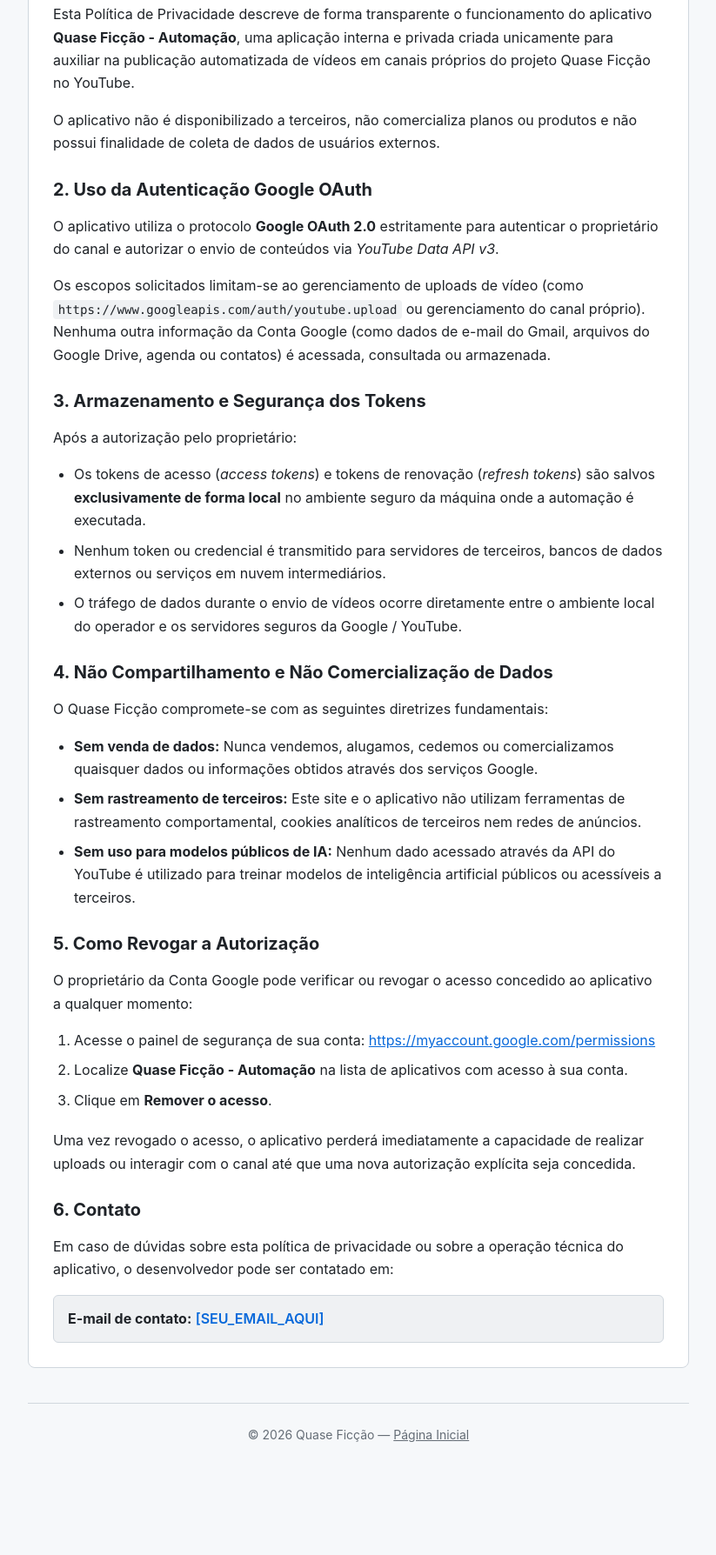
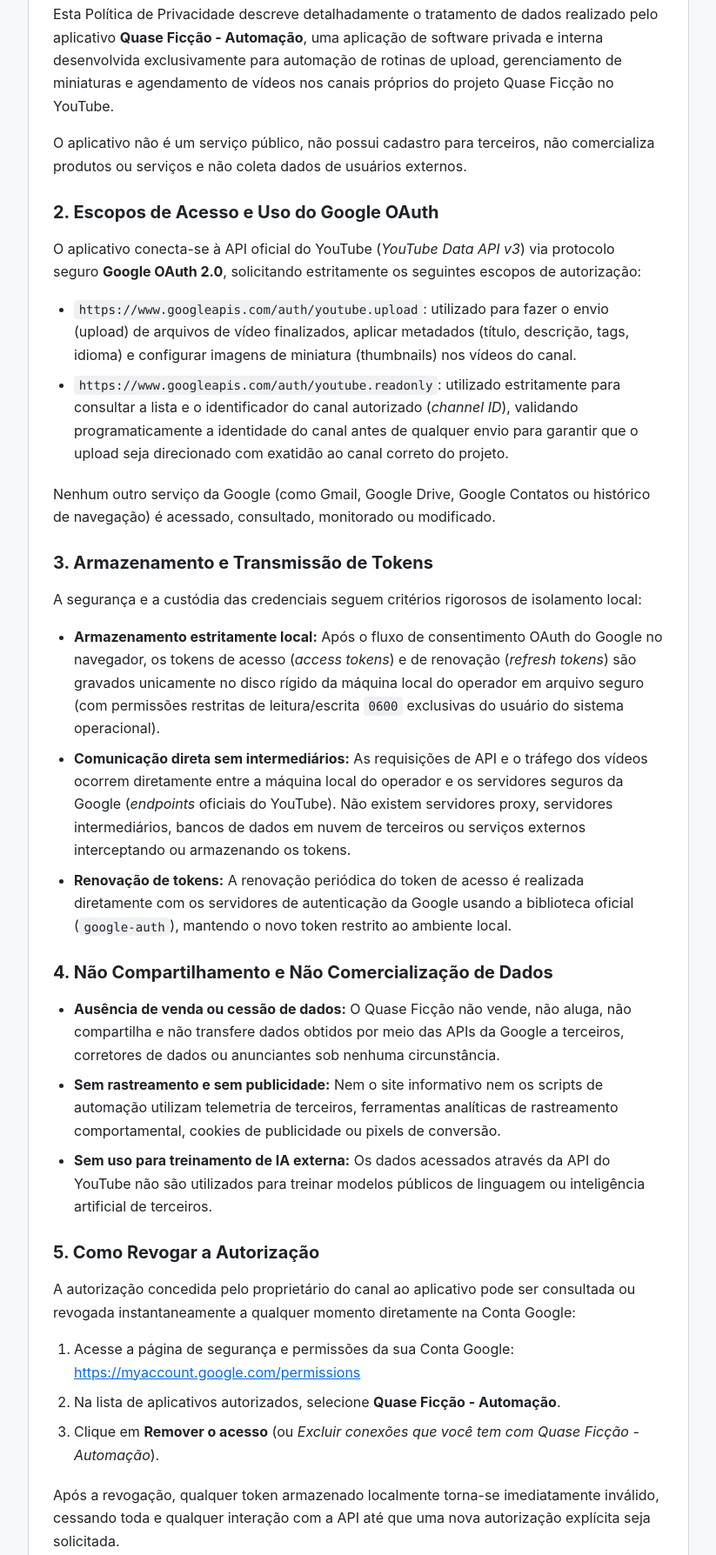
Before and after one commit to run-white-rabbit/quase-ficcao, a plain HTML site: page privacidade.html in a window 1280 px wide. Shown: the part 321-2109 px from the top of the page at 87% size, without its empty margins (228-1051 px from the left). Before the commit the page ends 2014 px from the top, so only its background shows below. Drawn offline with Linux system fonts and the light colour scheme.

Commit message:
docs: adiciona e-mail oficial e refina política com detalhes reais de execução

```diff
--- a/privacidade.html
+++ b/privacidade.html
@@ -18,59 +18,60 @@
     <article class="card content">
       <h2>1. Visão Geral</h2>
       <p>
-        Esta Política de Privacidade descreve de forma transparente o funcionamento do aplicativo <strong>Quase Ficção - Automação</strong>, uma aplicação interna e privada criada unicamente para auxiliar na publicação automatizada de vídeos em canais próprios do projeto Quase Ficção no YouTube.
+        Esta Política de Privacidade descreve detalhadamente o tratamento de dados realizado pelo aplicativo <strong>Quase Ficção - Automação</strong>, uma aplicação de software privada e interna desenvolvida exclusivamente para automação de rotinas de upload, gerenciamento de miniaturas e agendamento de vídeos nos canais próprios do projeto Quase Ficção no YouTube.
       </p>
       <p>
-        O aplicativo não é disponibilizado a terceiros, não comercializa planos ou produtos e não possui finalidade de coleta de dados de usuários externos.
+        O aplicativo não é um serviço público, não possui cadastro para terceiros, não comercializa produtos ou serviços e não coleta dados de usuários externos.
       </p>
 
-      <h2>2. Uso da Autenticação Google OAuth</h2>
+      <h2>2. Escopos de Acesso e Uso do Google OAuth</h2>
       <p>
-        O aplicativo utiliza o protocolo <strong>Google OAuth 2.0</strong> estritamente para autenticar o proprietário do canal e autorizar o envio de conteúdos via <em>YouTube Data API v3</em>.
+        O aplicativo conecta-se à API oficial do YouTube (<em>YouTube Data API v3</em>) via protocolo seguro <strong>Google OAuth 2.0</strong>, solicitando estritamente os seguintes escopos de autorização:
       </p>
+      <ul>
+        <li><code>https://www.googleapis.com/auth/youtube.upload</code>: utilizado para fazer o envio (upload) de arquivos de vídeo finalizados, aplicar metadados (título, descrição, tags, idioma) e configurar imagens de miniatura (thumbnails) nos vídeos do canal.</li>
+        <li><code>https://www.googleapis.com/auth/youtube.readonly</code>: utilizado estritamente para consultar a lista e o identificador do canal autorizado (<em>channel ID</em>), validando programaticamente a identidade do canal antes de qualquer envio para garantir que o upload seja direcionado com exatidão ao canal correto do projeto.</li>
+      </ul>
       <p>
-        Os escopos solicitados limitam-se ao gerenciamento de uploads de vídeo (como <code>https://www.googleapis.com/auth/youtube.upload</code> ou gerenciamento do canal próprio). Nenhuma outra informação da Conta Google (como dados de e-mail do Gmail, arquivos do Google Drive, agenda ou contatos) é acessada, consultada ou armazenada.
+        Nenhum outro serviço da Google (como Gmail, Google Drive, Google Contatos ou histórico de navegação) é acessado, consultado, monitorado ou modificado.
       </p>
 
-      <h2>3. Armazenamento e Segurança dos Tokens</h2>
+      <h2>3. Armazenamento e Transmissão de Tokens</h2>
       <p>
-        Após a autorização pelo proprietário:
+        A segurança e a custódia das credenciais seguem critérios rigorosos de isolamento local:
       </p>
       <ul>
-        <li>Os tokens de acesso (<em>access tokens</em>) e tokens de renovação (<em>refresh tokens</em>) são salvos <strong>exclusivamente de forma local</strong> no ambiente seguro da máquina onde a automação é executada.</li>
-        <li>Nenhum token ou credencial é transmitido para servidores de terceiros, bancos de dados externos ou serviços em nuvem intermediários.</li>
-        <li>O tráfego de dados durante o envio de vídeos ocorre diretamente entre o ambiente local do operador e os servidores seguros da Google / YouTube.</li>
+        <li><strong>Armazenamento estritamente local:</strong> Após o fluxo de consentimento OAuth do Google no navegador, os tokens de acesso (<em>access tokens</em>) e de renovação (<em>refresh tokens</em>) são gravados unicamente no disco rígido da máquina local do operador em arquivo seguro (com permissões restritas de leitura/escrita <code>0600</code> exclusivas do usuário do sistema operacional).</li>
+        <li><strong>Comunicação direta sem intermediários:</strong> As requisições de API e o tráfego dos vídeos ocorrem diretamente entre a máquina local do operador e os servidores seguros da Google (<em>endpoints</em> oficiais do YouTube). Não existem servidores proxy, servidores intermediários, bancos de dados em nuvem de terceiros ou serviços externos interceptando ou armazenando os tokens.</li>
+        <li><strong>Renovação de tokens:</strong> A renovação periódica do token de acesso é realizada diretamente com os servidores de autenticação da Google usando a biblioteca oficial (<code>google-auth</code>), mantendo o novo token restrito ao ambiente local.</li>
       </ul>
 
       <h2>4. Não Compartilhamento e Não Comercialização de Dados</h2>
-      <p>
-        O Quase Ficção compromete-se com as seguintes diretrizes fundamentais:
-      </p>
       <ul>
-        <li><strong>Sem venda de dados:</strong> Nunca vendemos, alugamos, cedemos ou comercializamos quaisquer dados ou informações obtidos através dos serviços Google.</li>
-        <li><strong>Sem rastreamento de terceiros:</strong> Este site e o aplicativo não utilizam ferramentas de rastreamento comportamental, cookies analíticos de terceiros nem redes de anúncios.</li>
-        <li><strong>Sem uso para modelos públicos de IA:</strong> Nenhum dado acessado através da API do YouTube é utilizado para treinar modelos de inteligência artificial públicos ou acessíveis a terceiros.</li>
+        <li><strong>Ausência de venda ou cessão de dados:</strong> O Quase Ficção não vende, não aluga, não compartilha e não transfere dados obtidos por meio das APIs da Google a terceiros, corretores de dados ou anunciantes sob nenhuma circunstância.</li>
+        <li><strong>Sem rastreamento e sem publicidade:</strong> Nem o site informativo nem os scripts de automação utilizam telemetria de terceiros, ferramentas analíticas de rastreamento comportamental, cookies de publicidade ou pixels de conversão.</li>
+        <li><strong>Sem uso para treinamento de IA externa:</strong> Os dados acessados através da API do YouTube não são utilizados para treinar modelos públicos de linguagem ou inteligência artificial de terceiros.</li>
       </ul>
 
       <h2>5. Como Revogar a Autorização</h2>
       <p>
-        O proprietário da Conta Google pode verificar ou revogar o acesso concedido ao aplicativo a qualquer momento:
+        A autorização concedida pelo proprietário do canal ao aplicativo pode ser consultada ou revogada instantaneamente a qualquer momento diretamente na Conta Google:
       </p>
       <ol>
-        <li>Acesse o painel de segurança de sua conta: <a href="https://myaccount.google.com/permissions" target="_blank" rel="noopener noreferrer">https://myaccount.google.com/permissions</a></li>
-        <li>Localize <strong>Quase Ficção - Automação</strong> na lista de aplicativos com acesso à sua conta.</li>
-        <li>Clique em <strong>Remover o acesso</strong>.</li>
+        <li>Acesse a página de segurança e permissões da sua Conta Google: <a href="https://myaccount.google.com/permissions" target="_blank" rel="noopener noreferrer">https://myaccount.google.com/permissions</a></li>
+        <li>Na lista de aplicativos autorizados, selecione <strong>Quase Ficção - Automação</strong>.</li>
+        <li>Clique em <strong>Remover o acesso</strong> (ou <em>Excluir conexões que você tem com Quase Ficção - Automação</em>).</li>
       </ol>
       <p>
-        Uma vez revogado o acesso, o aplicativo perderá imediatamente a capacidade de realizar uploads ou interagir com o canal até que uma nova autorização explícita seja concedida.
+        Após a revogação, qualquer token armazenado localmente torna-se imediatamente inválido, cessando toda e qualquer interação com a API até que uma nova autorização explícita seja solicitada.
       </p>
 
-      <h2>6. Contato</h2>
+      <h2>6. Contato do Responsável</h2>
       <p>
-        Em caso de dúvidas sobre esta política de privacidade ou sobre a operação técnica do aplicativo, o desenvolvedor pode ser contatado em:
+        Para dúvidas sobre o funcionamento da ferramenta, solicitações ou informações adicionais sobre esta política de privacidade, entre em contato diretamente com o responsável pelo projeto:
       </p>
       <p class="contact-box">
-        <strong>E-mail de contato:</strong> <span class="placeholder">[SEU_EMAIL_AQUI]</span>
+        <strong>E-mail oficial:</strong> <a href="mailto:quaseficcaotv@gmail.com">quaseficcaotv@gmail.com</a>
       </p>
     </article>
 
```
Also changed, not shown: index.html (+6 -6 lines).
